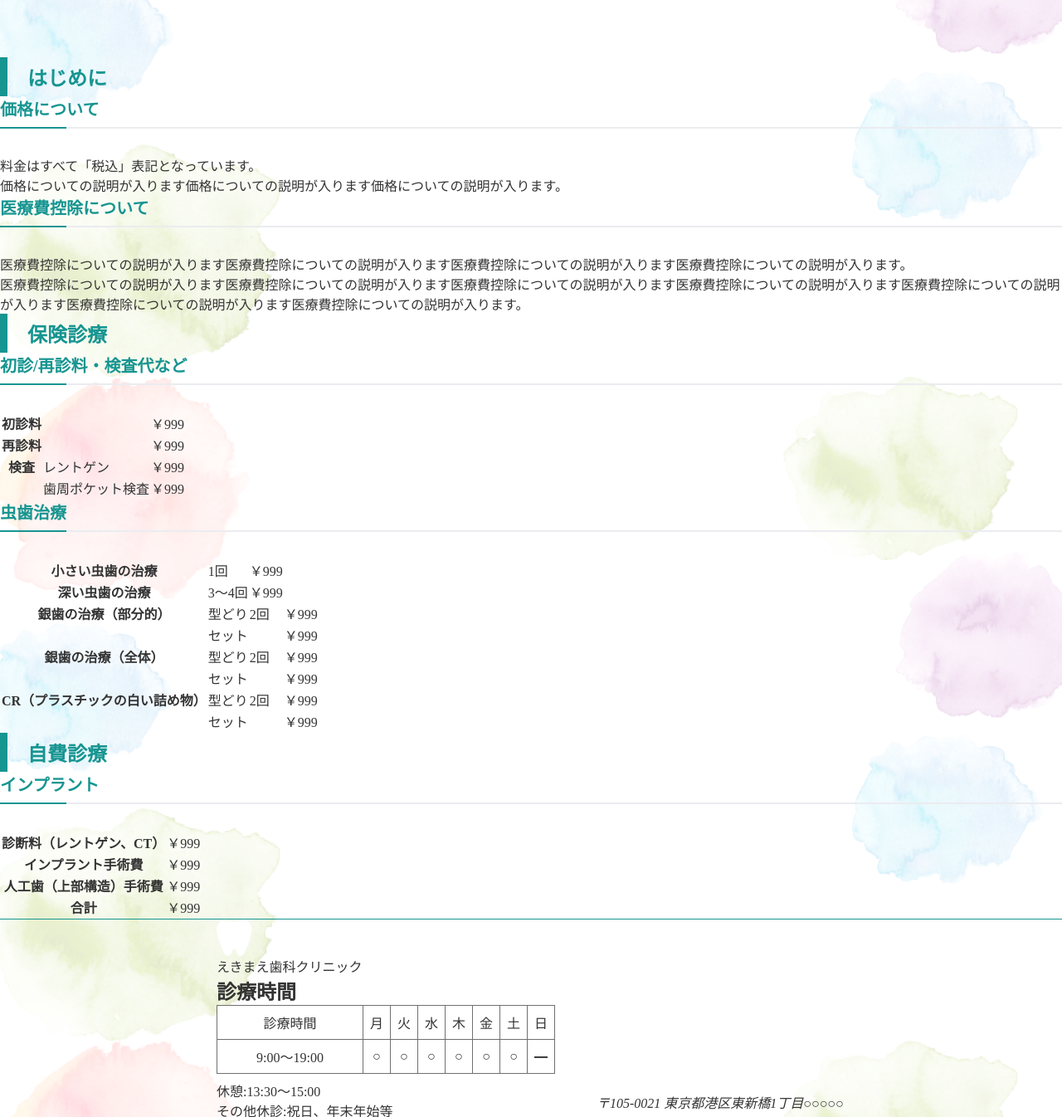
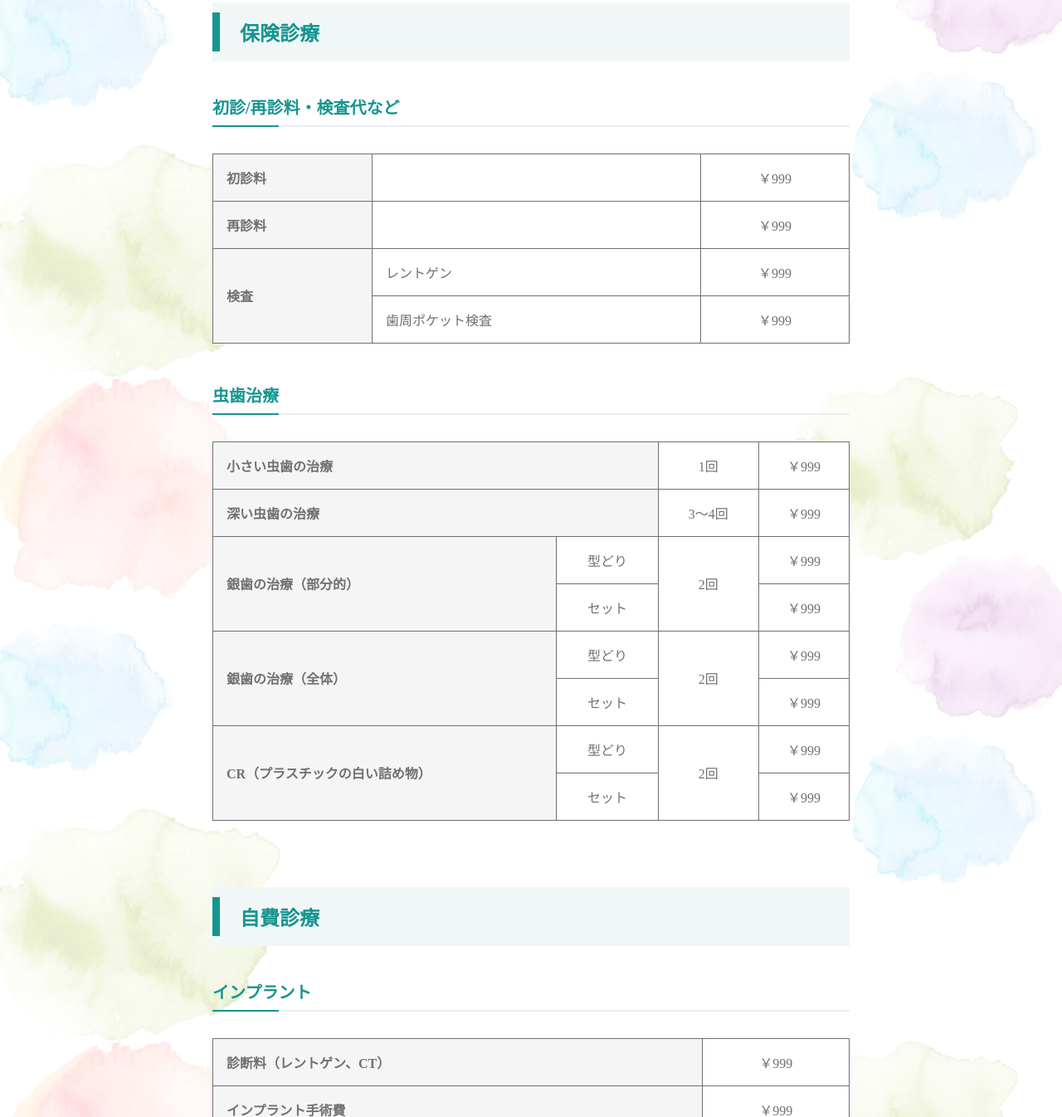
Before and after one commit to mister0nigiri/dcc7, a plain HTML site: page price.html in a window 1280 px wide. Shown: the part 1146-2492 px from the top of the page at 83% size. Drawn offline with Linux system fonts and the light colour scheme; some packages are replaced by stand-ins of ours.

Commit message:
PriceページのCSS終了

```diff
--- a/css/style.css
+++ b/css/style.css
@@ -1340,3 +1340,205 @@ guide.html
   line-height: 1.57;
   color: #707070;
 }
+
+
+/*
+
+guide.html
+
+*/
+
+
+/* AtFirst */
+
+.atFirst{
+  margin-bottom: 80px;
+}
+
+.atFirst__text{
+  margin-bottom: 24px;
+  line-height: 1.8;
+  font-size: 1rem;
+  color: #707070;
+}
+
+.atFirst__text__fin{
+  margin-bottom: 48px;
+}
+
+/* Insurance */
+
+.insurance{
+  margin-bottom: 80px;
+}
+
+.insurance-table{
+  border: 1px solid #707070;
+  margin-bottom: 47px;
+}
+
+.insurance-table__inner{
+  width: 100%;
+  border-collapse: collapse;
+}
+
+.insurance-table__header{
+  width: 25%;
+  padding: 16px;
+  background-color: #F5F5F5;
+  color: #707070;
+  border-bottom: 1px solid #707070;
+  border-right: 1px solid #707070;
+  font-weight: bold;
+  vertical-align: middle;
+  text-align: left;
+}
+
+.insurance-table__text{
+  padding: 16px;
+  color: #707070;
+  background-color: #fff;
+  border-bottom: 1px solid #707070;
+  border-left: 1px solid #707070;
+  text-align: center;
+}
+
+.tal{
+  text-align: left;
+}
+
+.insurance-table__row:last-child
+.insurance-table__text{
+  border-bottom-width: 0px;
+}
+
+
+@media screen and (max-width:768px){
+  .insurance-table{
+    overflow-x: auto;
+    -webkit-overflow-scrolling: touch;
+  }
+  .insurance-table__header{
+    white-space: nowrap;
+  }
+
+  .insurance-table__text{
+    white-space: nowrap;
+  }
+}
+
+.decay-table{
+  border: 1px solid #707070;
+}
+
+.decay-table__inner{
+  width: 100%;
+  border-collapse: collapse;
+}
+
+.decay-table__header{
+  width: 54%;
+  padding: 16px;
+  background-color: #F5F5F5;
+  color: #707070;
+  border-bottom: 1px solid #707070;
+  border-right: 1px solid #707070;
+  font-weight: bold;
+  vertical-align: middle;
+  text-align: left;
+}
+
+.long-header{
+  width: 70%;
+}
+
+.decay-table__text{
+  padding: 16px;
+  color: #707070;
+  background-color: #fff;
+  border-bottom: 1px solid #707070;
+  border-left: 1px solid #707070;
+  text-align: center;
+}
+
+.decay-table__row:last-child
+.decay-table__header,
+.decay-table__row:last-child
+.decay-table__text{
+  border-bottom-width: 0;
+}
+
+.no-border{
+  border-bottom: 0px;
+}
+
+@media screen and (max-width:768px){
+  .decay-table{
+    overflow-x: auto;
+    -webkit-overflow-scrolling: touch;
+  }
+  .decay-table__header{
+    white-space: nowrap;
+  }
+
+  .decay-table__text{
+    white-space: nowrap;
+  }
+}
+
+/* Self */
+
+.self{
+  margin-bottom: 80px;
+}
+
+
+.self-table{
+  border: 1px solid #707070;
+}
+
+.self-table__inner{
+  width: 100%;
+  border-collapse: collapse;
+}
+
+.self-table__header{
+  width: 77%;
+  padding: 16px;
+  background-color: #F5F5F5;
+  color: #707070;
+  border-bottom: 1px solid #707070;
+  border-right: 1px solid #707070;
+  font-weight: bold;
+  vertical-align: middle;
+  text-align: left;
+}
+
+.self-table__text{
+  padding: 16px;
+  color: #707070;
+  background-color: #fff;
+  border-bottom: 1px solid #707070;
+  text-align: center;
+}
+
+.self-table__row:last-child
+.self-table__header,
+.self-table__row:last-child
+.self-table__text{
+  border-bottom-width: 0;
+}
+
+@media screen and (max-width:768px){
+  .self-table{
+    overflow-x: auto;
+    -webkit-overflow-scrolling: touch;
+  }
+  .self-table__header{
+    white-space: nowrap;
+  }
+
+  .self-table__text{
+    white-space: nowrap;
+  }
+}
--- a/price.html
+++ b/price.html
@@ -11,7 +11,7 @@
 </head>
 <body>
   <header class="header">
-    <div class="mv price-mv">
+    <div class="under-mv">
       <div class="tel-box">
         <div class="tel-img">
           <img src="img/icon-tel.png" alt="">
@@ -21,186 +21,146 @@
           <p>診療時間 9:00～19:00</p>
         </div>
       </div>
-      <div class="price-mv-title">
-        <p data-en="PRICE">治療費</p>
+      <div class="die-cut">
+        <div class="under-mv__title">
+          <p>治療費</p>
+          <span>price</span>
+        </div>
       </div>
     </div>
-    <div class="nav-box">
+    <div class="nav-box wrapper">
       <h1 class="site-title">
         <a href="index.html">
-          <div>
+          <div class="site-title__img">
             <img src="img/icon-teeth.png" alt="えきまえ歯科クリニック">
           </div>
-          <p>えきまえ<br>歯科クリニック</p>
+          <p class="site-title__text">えきまえ<br>歯科クリニック</p>
         </a>
       </h1>
-      <nav>
+      <nav class="top-nav">
         <ul>
-          <li><a href="index.html" data-en="HOME">ホーム</a></li>
-          <li><a href="about.html" data-en="ABOUT">初めての方へ</a></li>
-          <li><a href="guide.html" data-en="GUIDE">診療案内</a></li>
-          <li><a href="price.html" data-en="PRICE">治療費</a></li>
-          <li><a href="staff.html" data-en="STAFF">スタッフ</a></li>
-          <li><a href="access.html" data-en="ACCESS">アクセス</a></li>
+          <li><a href="index.html" data-en="home">ホーム</a></li>
+          <li><a href="about.html" data-en="about">初めての方へ</a></li>
+          <li><a href="guide.html" data-en="guide">診療案内</a></li>
+          <li><a href="price.html" data-en="price">治療費</a></li>
+          <li><a href="staff.html" data-en="staff">スタッフ</a></li>
+          <li><a href="access.html" data-en="access">アクセス</a></li>
         </ul>
       </nav>
     </div>
-    <div class="consul-hour">
-      <div>
-        <h2>診療時間</h2>
-        <div class="cross-table">
-          <table class="cross-table__inner">
-            <thead class="cross-table__headers">
-              <tr class="cross-table__header-row">
-                <th class="cross-table__header cross-table__header--md-sticky">診療時間</th>
-                <th class="cross-table__header">月</th>
-                <th class="cross-table__header">火</th>
-                <th class="cross-table__header">水</th>
-                <th class="cross-table__header">木</th>
-                <th class="cross-table__header">金</th>
-                <th class="cross-table__header">土</th>
-                <th class="cross-table__header">日</th>
-              </tr>
-            </thead>
-            <tbody class="cross-table__body">
-              <tr class="cross-table__body-row">
-                <th class="cross-table__header cross-table__header--md-sticky">9:00～19:00</th>
-                <td class="cross-table__text">○</td>
-                <td class="cross-table__text">○</td>
-                <td class="cross-table__text">○</td>
-                <td class="cross-table__text">○</td>
-                <td class="cross-table__text">○</td>
-                <td class="cross-table__text">○</td>
-                <td class="cross-table__text">━</td>
-              </tr>
-            </tbody>
-          </table>
-        </div>
-        <p>休憩:13:30～15:00<br>その他休診:祝日、年末年始等</p>
-        <a href="tel:00-0000-0000"><img src="img/icon-tel.png" alt="">00-0000-0000</a>
-      </div>
-      <div>
-        <div class="google-map">
-          <iframe src=""></iframe>
-        </div>
-        <address>〒105-0021 東京都港区東新橋1丁目○○○○○</address>
-        <a class="btn btn--arrow-right" href="#">Google Map で見る</a>
-      </div>
-    </div>
   </header>
   <main>
-    <section class="atFirst">
-      <h2 class="section-heading">はじめに</h2>
+    <section class="atFirst wrapper">
+      <div class="section-heading-box">
+        <h2 class="section-heading">はじめに</h2>
+      </div>
       <h3 class="section-heading-sub">価格について</h3>
-      <p class="atFirst__text">料金はすべて「税込」表記となっています。<br>価格についての説明が入ります価格についての説明が入ります価格についての説明が入ります。</p>
+      <p class="atFirst__text atFirst__text__fin">料金はすべて「税込」表記となっています。<br>価格についての説明が入ります価格についての説明が入ります価格についての説明が入ります。</p>
       <h3 class="section-heading-sub">医療費控除について</h3>
       <p class="atFirst__text">医療費控除についての説明が入ります医療費控除についての説明が入ります医療費控除についての説明が入ります医療費控除についての説明が入ります。</p>
-      <p class="atFirst__text">医療費控除についての説明が入ります医療費控除についての説明が入ります医療費控除についての説明が入ります医療費控除についての説明が入ります医療費控除についての説明が入ります医療費控除についての説明が入ります医療費控除についての説明が入ります。</p>
+      <p class="atFirst__text atFirst__text__fin">医療費控除についての説明が入ります医療費控除についての説明が入ります医療費控除についての説明が入ります医療費控除についての説明が入ります医療費控除についての説明が入ります医療費控除についての説明が入ります医療費控除についての説明が入ります。</p>
     </section>
-    <section class="insurance">
-      <h2 class="section-heading">保険診療</h2>
+    <section class="insurance wrapper">
+      <div class="section-heading-box">
+        <h2 class="section-heading">保険診療</h2>
+      </div>
       <h3 class="section-heading-sub">初診/再診料・検査代など</h3>
-      <div class="horizontal-table">
-        <table class="horizontal-table__inner">
-          <tbody class="horizontal-table__body">
-            <tr class="horizontal-table__row">
-              <th class="horizontal-table__header">初診料</th>
-              <td class="horizontal-table__text"></td>
-              <td class="horizontal-table__text">￥999</td>
+      <div class="insurance-table">
+        <table class="insurance-table__inner">
+          <tbody class="insurance-table__body">
+            <tr class="insurance-table__row">
+              <th class="insurance-table__header">初診料</th>
+              <td class="insurance-table__text"></td>
+              <td class="insurance-table__text">￥999</td>
             </tr>
-            <tr class="horizontal-table__row">
-              <th class="horizontal-table__header">再診料</th>
-              <td class="horizontal-table__text"></td>
-              <td class="horizontal-table__text">￥999</td>
+            <tr class="insurance-table__row">
+              <th class="insurance-table__header">再診料</th>
+              <td class="insurance-table__text"></td>
+              <td class="insurance-table__text">￥999</td>
             </tr>
-            <tr class="horizontal-table__row">
-              <th class="horizontal-table__header">検査</th>
-              <td class="horizontal-table__text">レントゲン</td>
-              <td class="horizontal-table__text">￥999</td>
+            <tr class="insurance-table__row">
+              <th class="insurance-table__header no-border" rowspan="2" >検査</th>
+              <td class="insurance-table__text tal">レントゲン</td>
+              <td class="insurance-table__text ">￥999</td>
             </tr>
-            <tr class="horizontal-table__row">
-              <th class="horizontal-table__header"></th>
-              <td class="horizontal-table__text">歯周ポケット検査</td>
-              <td class="horizontal-table__text">￥999</td>
+            <tr class="insurance-table__row">
+              <td class="insurance-table__text tal">歯周ポケット検査</td>
+              <td class="insurance-table__text">￥999</td>
             </tr>
           </tbody>
         </table>
       </div>
       <h3 class="section-heading-sub">虫歯治療</h3>
-      <div class="horizontal-table">
-        <table class="horizontal-table__inner">
-          <tbody class="horizontal-table__body">
-            <tr class="horizontal-table__row">
-              <th class="horizontal-table__header">小さい虫歯の治療</th>
-              <td class="horizontal-table__text">1回</td>
-              <td class="horizontal-table__text">￥999</td>
+      <div class="decay-table">
+        <table class="decay-table__inner">
+          <tbody class="decay-table__body">
+            <tr class="decay-table__row">
+              <th class="decay-table__header long-header" colspan="2">小さい虫歯の治療</th>
+              <td class="decay-table__text">1回</td>
+              <td class="decay-table__text">￥999</td>
             </tr>
-            <tr class="horizontal-table__row">
-              <th class="horizontal-table__header">深い虫歯の治療</th>
-              <td class="horizontal-table__text">3～4回</td>
-              <td class="horizontal-table__text">￥999</td>
+            <tr class="decay-table__row">
+              <th class="decay-table__header long-header" colspan="2">深い虫歯の治療</th>
+              <td class="decay-table__text">3～4回</td>
+              <td class="decay-table__text">￥999</td>
             </tr>
-            <tr class="horizontal-table__row">
-              <th class="horizontal-table__header">銀歯の治療（部分的）</th>
-              <td class="horizontal-table__text">型どり</td>
-              <td class="horizontal-table__text">2回</td>
-              <td class="horizontal-table__text">￥999</td>
+            <tr class="decay-table__row">
+              <th class="decay-table__header" rowspan="2">銀歯の治療（部分的）</th>
+              <td class="decay-table__text">型どり</td>
+              <td class="decay-table__text" rowspan="2">2回</td>
+              <td class="decay-table__text">￥999</td>
             </tr>
-            <tr class="horizontal-table__row">
-              <th class="horizontal-table__header"></th>
-              <td class="horizontal-table__text">セット</td>
-              <td class="horizontal-table__text"></td>
-              <td class="horizontal-table__text">￥999</td>
+            <tr class="decay-table__row">
+              <td class="decay-table__text">セット</td>
+              <td class="decay-table__text">￥999</td>
             </tr>
-            <tr class="horizontal-table__row">
-              <th class="horizontal-table__header">銀歯の治療（全体）</th>
-              <td class="horizontal-table__text">型どり</td>
-              <td class="horizontal-table__text">2回</td>
-              <td class="horizontal-table__text">￥999</td>
+            <tr class="decay-table__row">
+              <th class="decay-table__header" rowspan="2">銀歯の治療（全体）</th>
+              <td class="decay-table__text">型どり</td>
+              <td class="decay-table__text" rowspan="2">2回</td>
+              <td class="decay-table__text">￥999</td>
             </tr>
-            <tr class="horizontal-table__row">
-              <th class="horizontal-table__header"></th>
-              <td class="horizontal-table__text">セット</td>
-              <td class="horizontal-table__text"></td>
-              <td class="horizontal-table__text">￥999</td>
+            <tr class="decay-table__row">
+              <td class="decay-table__text">セット</td>
+              <td class="decay-table__text">￥999</td>
             </tr>
-            <tr class="horizontal-table__row">
-              <th class="horizontal-table__header">CR（プラスチックの白い詰め物）</th>
-              <td class="horizontal-table__text">型どり</td>
-              <td class="horizontal-table__text">2回</td>
-              <td class="horizontal-table__text">￥999</td>
+            <tr class="decay-table__row ">
+              <th class="decay-table__header no-border" rowspan="2">CR（プラスチックの白い詰め物）</th>
+              <td class="decay-table__text">型どり</td>
+              <td class="decay-table__text no-border" rowspan="2">2回</td>
+              <td class="decay-table__text">￥999</td>
             </tr>
-            <tr class="horizontal-table__row">
-              <th class="horizontal-table__header"></th>
-              <td class="horizontal-table__text">セット</td>
-              <td class="horizontal-table__text"></td>
-              <td class="horizontal-table__text">￥999</td>
+            <tr class="decay-table__row">
+              <td class="decay-table__text">セット</td>
+              <td class="decay-table__text">￥999</td>
             </tr>
           </tbody>
         </table>
       </div>
     </section>
-    <section class="self">
-      <h2 class="section-heading">自費診療</h2>
+    <section class="self wrapper">
+      <div class="section-heading-box">
+        <h2 class="section-heading">自費診療</h2>
+      </div>
       <h3 class="section-heading-sub">インプラント</h3>
-      <div class="horizontal-table">
-        <table class="horizontal-table__inner">
-          <tbody class="horizontal-table__body">
-            <tr class="horizontal-table__row">
-              <th class="horizontal-table__header">診断料（レントゲン、CT）</th>
-              <td class="horizontal-table__text">￥999</td>
+      <div class="self-table">
+        <table class="self-table__inner">
+          <tbody class="self-table__body">
+            <tr class="self-table__row">
+              <th class="self-table__header">診断料（レントゲン、CT）</th>
+              <td class="self-table__text">￥999</td>
             </tr>
-            <tr class="horizontal-table__row">
-              <th class="horizontal-table__header">インプラント手術費</th>
-              <td class="horizontal-table__text">￥999</td>
+            <tr class="self-table__row">
+              <th class="self-table__header">インプラント手術費</th>
+              <td class="self-table__text">￥999</td>
             </tr>
-            <tr class="horizontal-table__row">
-              <th class="horizontal-table__header">人工歯（上部構造）手術費</th>
-              <td class="horizontal-table__text">￥999</td>
+            <tr class="self-table__row">
+              <th class="self-table__header">人工歯（上部構造）手術費</th>
+              <td class="self-table__text">￥999</td>
             </tr>
-            <tr class="horizontal-table__row">
-              <th class="horizontal-table__header">合計</th>
-              <td class="horizontal-table__text">￥999</td>
+            <tr class="self-table__row">
+              <th class="self-table__header">合計</th>
+              <td class="self-table__text">￥999</td>
             </tr>
           </tbody>
         </table>
@@ -208,56 +168,58 @@
     </section>
   </main>
   <footer class="footer">
-    <div class="consul-hour">
-      <div>
-        <a href="index.html">
-          <div>
-            <img src="img/icon-teeth.png" alt="">
+    <div class="footer__consul-hour">
+      <div class="consul-hour wrapper no-margin">
+        <div class="consul-hour__table">
+          <a href="index.html" class="footer__logo">
+            <div class="footer__logo-img">
+              <img src="img/icon-teeth.png" alt="">
+            </div>
+            えきまえ歯科クリニック
+          </a>
+          <h2  class="consul-hour__title">診療時間</h2>
+          <div class="cross-table">
+            <table class="cross-table__inner">
+              <thead class="cross-table__headers">
+                <tr class="cross-table__header-row">
+                  <th class="cross-table__header cross-table__header--md-sticky">診療時間</th>
+                  <th class="cross-table__header">月</th>
+                  <th class="cross-table__header">火</th>
+                  <th class="cross-table__header">水</th>
+                  <th class="cross-table__header">木</th>
+                  <th class="cross-table__header">金</th>
+                  <th class="cross-table__header">土</th>
+                  <th class="cross-table__header">日</th>
+                </tr>
+              </thead>
+              <tbody class="cross-table__body">
+                <tr class="cross-table__body-row">
+                  <th class="cross-table__header cross-table__header--md-sticky">9:00～19:00</th>
+                  <td class="cross-table__text">○</td>
+                  <td class="cross-table__text">○</td>
+                  <td class="cross-table__text">○</td>
+                  <td class="cross-table__text">○</td>
+                  <td class="cross-table__text">○</td>
+                  <td class="cross-table__text">○</td>
+                  <td class="cross-table__text">━</td>
+                </tr>
+              </tbody>
+            </table>
           </div>
-          えきまえ歯科クリニック
-        </a>
-        <h2>診療時間</h2>
-        <div class="cross-table">
-          <table class="cross-table__inner">
-            <thead class="cross-table__headers">
-              <tr class="cross-table__header-row">
-                <th class="cross-table__header cross-table__header--md-sticky">診療時間</th>
-                <th class="cross-table__header">月</th>
-                <th class="cross-table__header">火</th>
-                <th class="cross-table__header">水</th>
-                <th class="cross-table__header">木</th>
-                <th class="cross-table__header">金</th>
-                <th class="cross-table__header">土</th>
-                <th class="cross-table__header">日</th>
-              </tr>
-            </thead>
-            <tbody class="cross-table__body">
-              <tr class="cross-table__body-row">
-                <th class="cross-table__header cross-table__header--md-sticky">9:00～19:00</th>
-                <td class="cross-table__text">○</td>
-                <td class="cross-table__text">○</td>
-                <td class="cross-table__text">○</td>
-                <td class="cross-table__text">○</td>
-                <td class="cross-table__text">○</td>
-                <td class="cross-table__text">○</td>
-                <td class="cross-table__text">━</td>
-              </tr>
-            </tbody>
-          </table>
+          <p class="consul-hour__table__text">休憩:13:30～15:00<br>その他休診:祝日、年末年始等</p>
+          <a class="consul-hour__table__number" href="tel:00-0000-0000"><img src="img/icon-tel.png" alt="">00-0000-0000</a>
         </div>
-        <p>休憩:13:30～15:00<br>その他休診:祝日、年末年始等</p>
-        <a href="tel:00-0000-0000"><img src="img/icon-tel.png" alt="">00-0000-0000</a>
-      </div>
-      <div>
-        <div class="google-map">
-          <iframe src=""></iframe>
+        <div class="consul-hour__map">
+          <div class="google-map">
+            <iframe src="https://www.google.com/maps/embed?pb=!1m18!1m12!1m3!1d3864.38791103529!2d139.61868964171234!3d35.46593496182486!2m3!1f0!2f0!3f0!3m2!1i1024!2i768!4f13.1!3m3!1m2!1s0x60185c0df6cfd2f1%3A0xbbbca6f36b5235f5!2z5qiq5rWc6aeF!5e0!3m2!1sja!2sjp!4v1702368909396!5m2!1sja!2sjp" width="600" height="450" style="border:0;" allowfullscreen="" loading="lazy" referrerpolicy="no-referrer-when-downgrade"></iframe>
+          </div>
+          <address>〒105-0021 東京都港区東新橋1丁目○○○○○</address>
+          <a class="btn btn--arrow-right consul-hour__map__btn" href="#">Google Map で見る</a>
         </div>
-        <address>〒105-0021 東京都港区東新橋1丁目○○○○○</address>
-        <a class="btn btn--arrow-right" href="#">Google Map で見る</a>
       </div>
     </div>
     <nav class="footer__nav">
-      <ul>
+      <ul class="wrapper">
         <li><a href="index.html">ホーム</a></li>
         <li><a href="about.html">初めての方へ</a></li>
         <li><a href="guide.html">診療案内</a></li>
```
